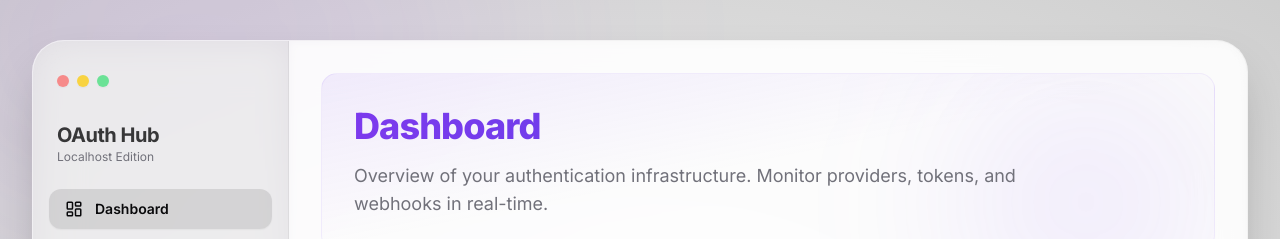
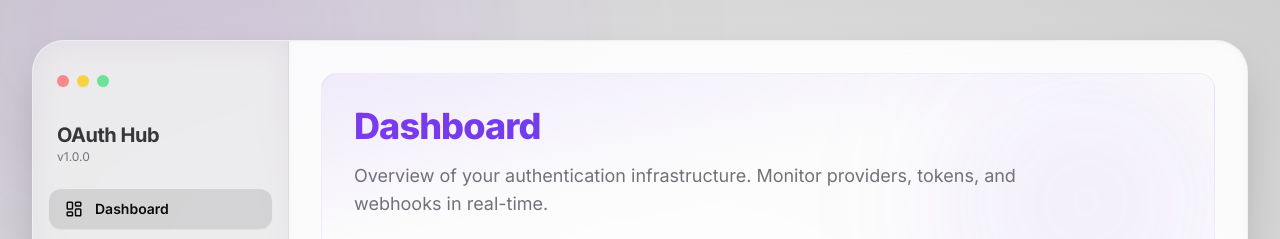
Before and after one commit to iknowl97/oauth_webhook_hub, a React app in the folder frontend/: page / in a window 1280 px wide. Shown: the top 239 px of the page. Built offline with nearby package versions, Linux system fonts and the light colour scheme; no server answers; sample sign-in values are in the browser's storage; the HTML template or start-up script is replaced by a standard one.

Commit message:
UI: Update version label for production. (Ref: Localhost Badge Removal)

```diff
--- a/frontend/src/components/Layout.jsx
+++ b/frontend/src/components/Layout.jsx
@@ -49,7 +49,7 @@
 
           <div className="px-6 pb-2">
             <h1 className="font-bold text-xl tracking-tight opacity-80">OAuth Hub</h1>
-            <p className="text-xs text-muted-foreground">Localhost Edition</p>
+            <p className="text-xs text-muted-foreground">v1.0.0</p>
           </div>
 
           <nav className="flex-1 p-4 space-y-1 overflow-y-auto">
```
Also changed, not shown: 1 other file (tests, documents, lock files or other folders).
